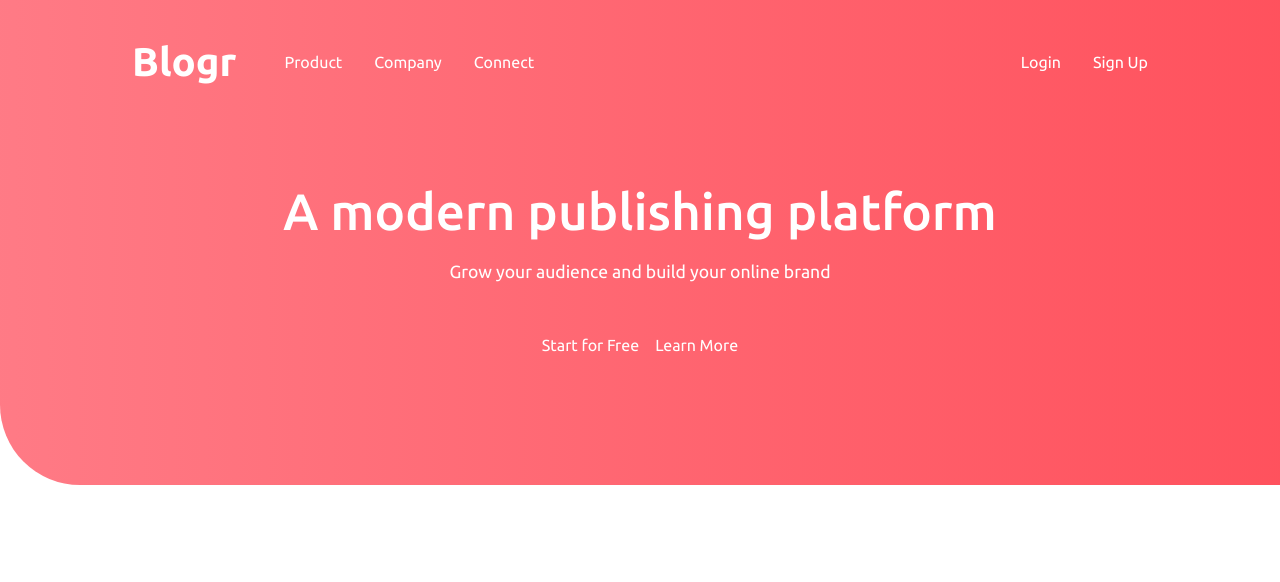
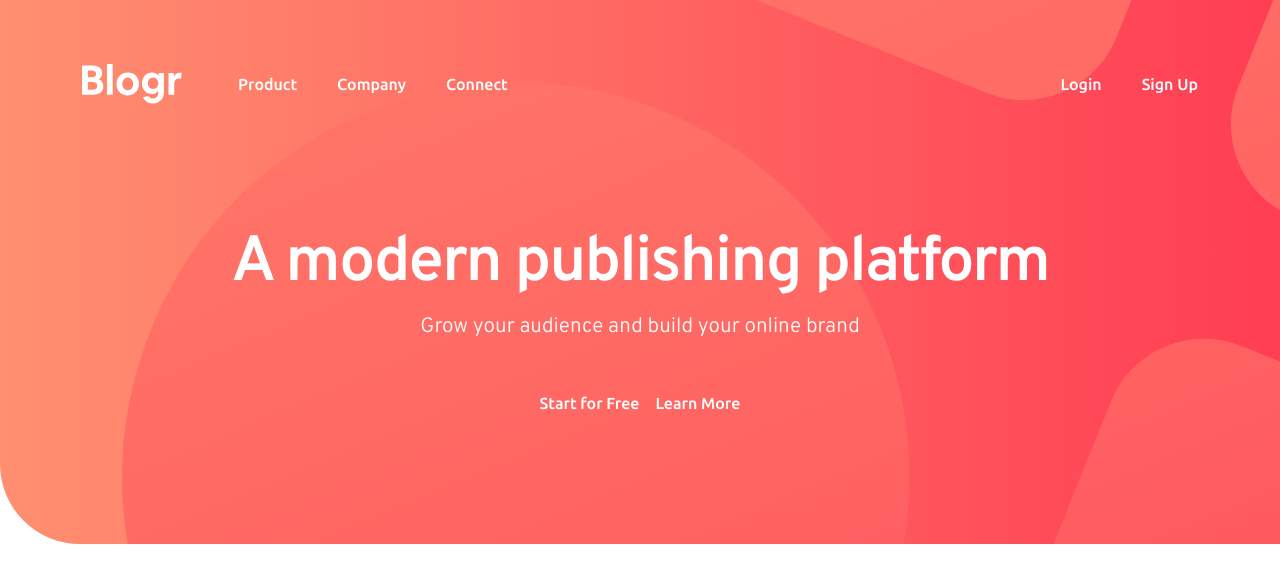
Before and after one commit to dsijakovski98/frontend-mentor-blogr, a Next.js app: page / in a window 1280 px wide. Shown: the top 582 px of the page. Built offline with nearby package versions, Linux system fonts and the light colour scheme.

Commit message:
Header background and fonts fixed

```diff
--- a/app/layout.tsx
+++ b/app/layout.tsx
@@ -26,10 +26,8 @@ export default function RootLayout({
   children: React.ReactNode
 }) {
   return (
-    <html lang='en'>
-      <body className={`${overpass.className} ${ubuntu.className}`}>
-        {children}
-      </body>
+    <html lang='en' className={`${overpass.variable} ${ubuntu.variable}`}>
+      <body>{children}</body>
     </html>
   )
 }
--- a/components/Container/style.css
+++ b/components/Container/style.css
@@ -1,5 +1,5 @@
 .container {
-  max-width: 1080px;
+  max-width: 1180px;
 
   margin: 0 auto;
   padding: 0 2rem;
--- a/components/Header/index.tsx
+++ b/components/Header/index.tsx
@@ -2,6 +2,9 @@ import Container from '@/components/Container'
 import { LINKS } from '@constants/links'
 import Link from 'next/link'
 import React from 'react'
+import Image from 'next/image'
+
+import logo from 'public/assets/images/logo.svg'
 
 import './style.css'
 
@@ -10,9 +13,9 @@ const Header = () => {
     <header>
       <Container>
         <nav>
-          <h1>
-            <Link href='/'>Blogr</Link>
-          </h1>
+          <Link href='/' className='logo'>
+            <Image src={logo} width={100} height={40} alt='Blogr logo.' />
+          </Link>
 
           <ul className='page-links'>
             {LINKS.map((link) => (
@@ -33,7 +36,7 @@ const Header = () => {
         </nav>
 
         <div className='cta'>
-          <h2>A modern publishing platform</h2>
+          <h1>A modern publishing platform</h1>
           <p>Grow your audience and build your online brand</p>
 
           <div className='actions'>
--- a/components/Header/style.css
+++ b/components/Header/style.css
@@ -1,22 +1,40 @@
 header {
-  background: linear-gradient(to right, var(--light-red), var(--red));
+  position: relative;
+
+  background: var(--header-gradient);
   border-bottom-left-radius: 5rem;
 
-  padding-top: 2rem;
+  padding-top: 4rem;
   padding-bottom: 8rem;
 
   color: var(--white);
+
+  isolation: isolate;
+}
+
+header::before {
+  content: '';
+
+  position: absolute;
+  inset: 0;
+
+  z-index: -1;
+
+  background: url(/assets/images/bg-pattern-intro-desktop.svg);
+  background-repeat: no-repeat;
+  background-position: 25% 52%;
 }
 
 header nav {
   display: flex;
-  margin-bottom: 4.5rem;
+
+  margin-bottom: 7rem;
 }
 
 header ul {
   display: flex;
   align-items: center;
-  gap: 2rem;
+  gap: 2.5rem;
 
   list-style: none;
 }
@@ -28,28 +46,26 @@ header ul.page-links {
 header a {
   color: var(--white);
   text-decoration: none;
+
+  font-weight: 500;
 }
 
-header h1 {
-  margin-right: 3rem;
-
-  font-size: 2.5rem;
+header .logo {
+  margin-right: 3.5rem;
 }
 
 .cta {
   text-align: center;
 }
 
-.cta h2 {
-  font-size: 3.2rem;
-  font-weight: 500;
-
-  line-height: 1.85;
+.cta h1 {
+  font-size: 4rem;
+  letter-spacing: -2px !important;
 }
 
 .cta p {
   margin-bottom: 3rem;
-  font-size: 1.1rem;
+  font-size: 1.3rem;
 }
 
 .cta a {
--- a/styles/globals.css
+++ b/styles/globals.css
@@ -46,7 +46,6 @@ h6 {
   font-family: var(--font-overpass);
 }
 
-p,
 a,
 input,
 button,
@@ -69,4 +68,10 @@ select {
   --gray: hsl(240, 2%, 79%);
   --dark-gray: hsl(207, 13%, 34%);
   --dark: hsl(240, 10%, 16%);
+
+  --header-gradient: linear-gradient(
+    to right,
+    hsl(13, 100%, 72%),
+    hsl(353, 100%, 62%)
+  );
 }
```
